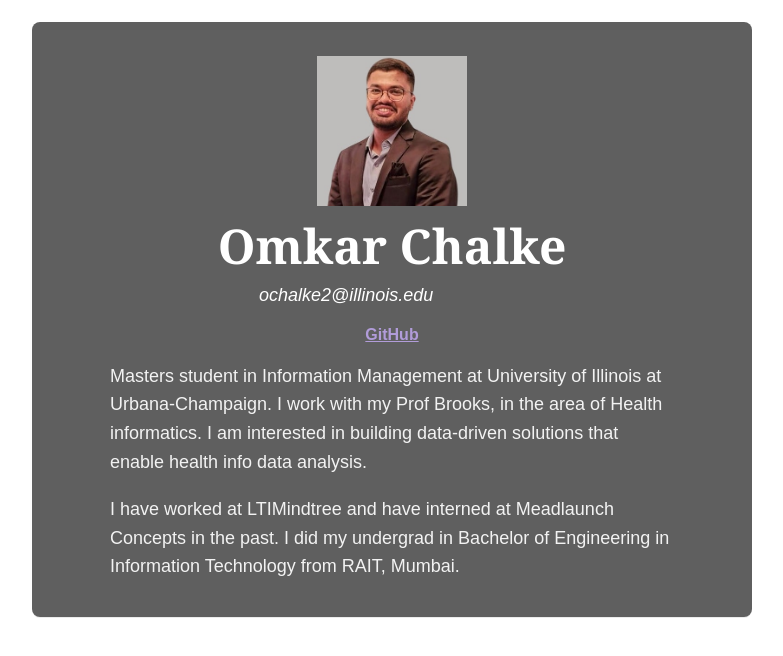
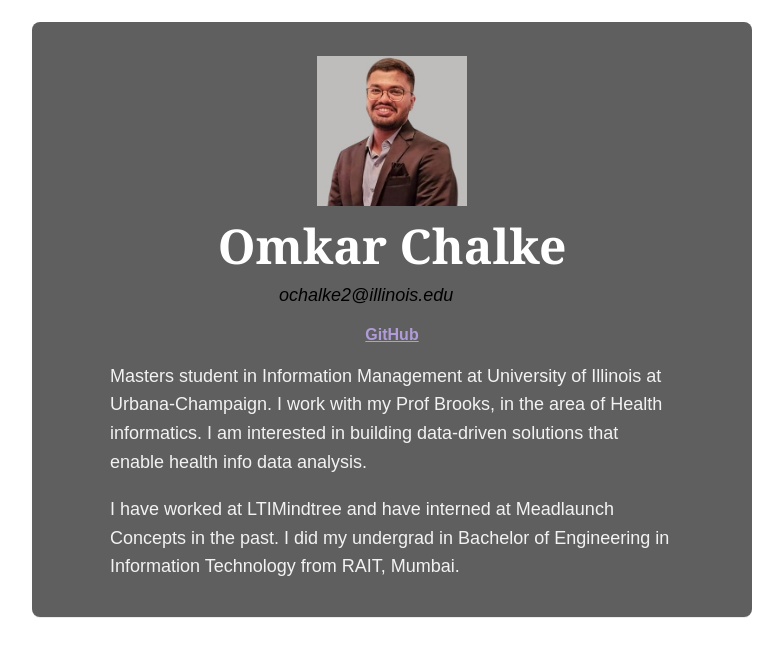
Before and after one commit to omkarvchalke/MP0, a website built with webpack: page src/index.html in a window 1280 px wide. Shown: the whole page, without its empty margins (248-1031 px from the left). Built offline with nearby package versions, Linux system fonts and the light colour scheme.

Commit message:
Update main.css

```diff
--- a/src/css/main.css
+++ b/src/css/main.css
@@ -39,8 +39,8 @@ body {
 .card .email {
   font-style: italic;
   font-size: 18px;
-  margin: 6px 0 14px;
-  color: white;
+  margin: 6px 0 14px 20px;
+  color: black;
   text-align: center;
 }
 
```
